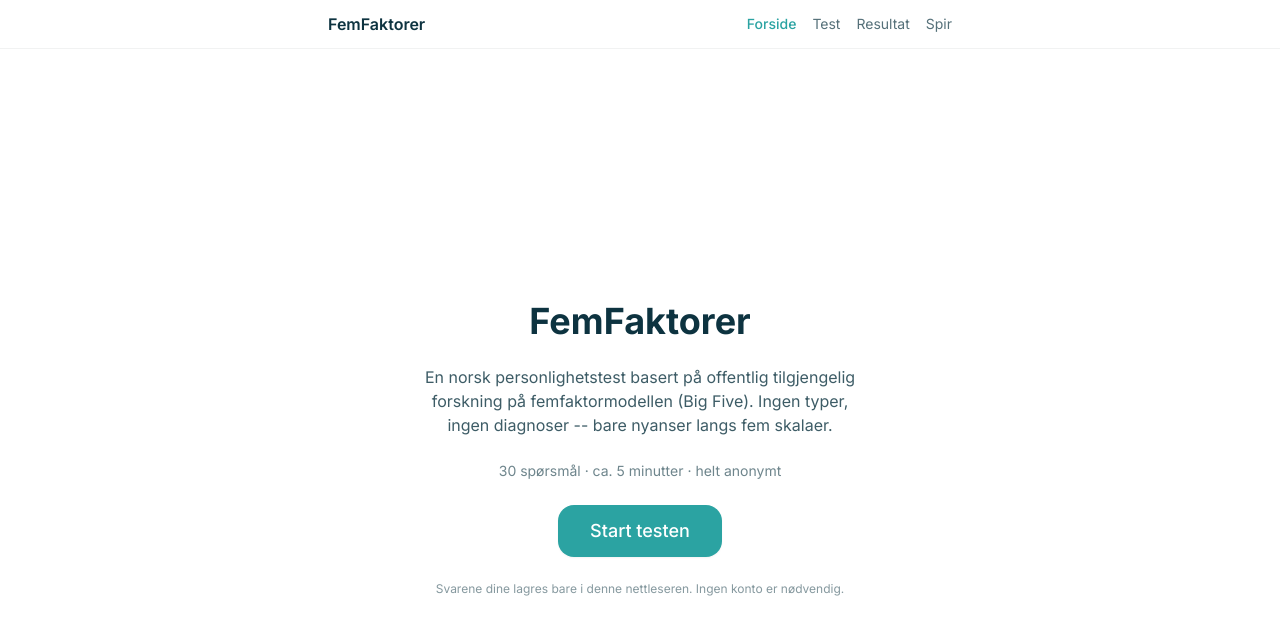
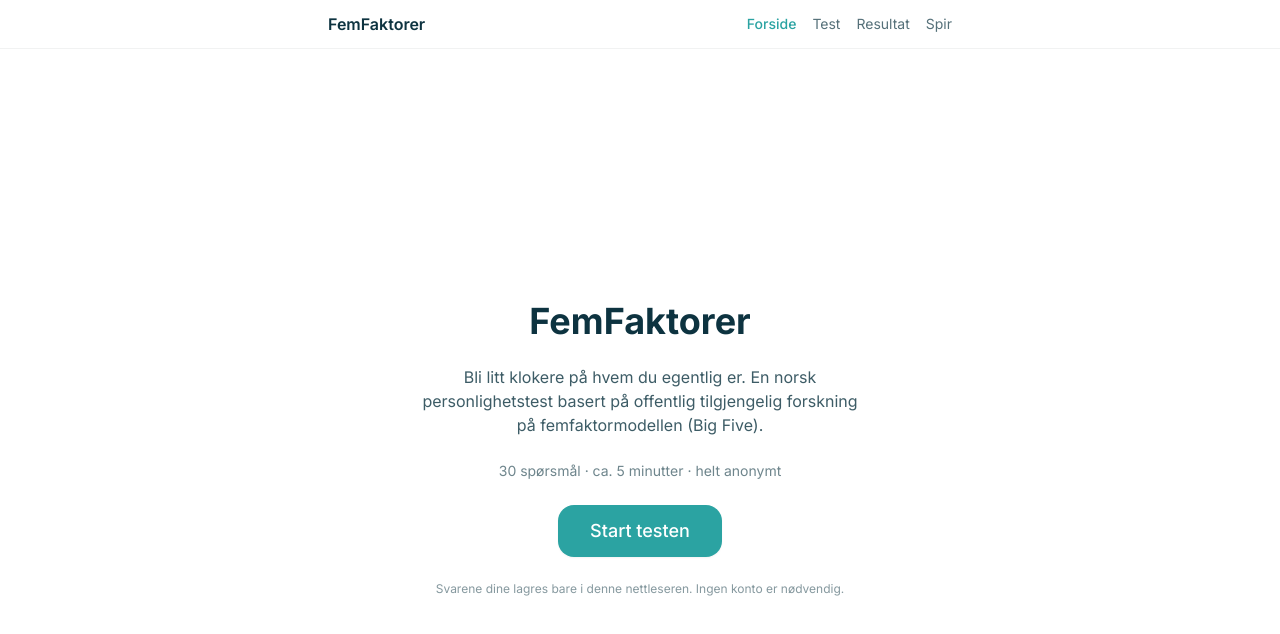
Before and after one commit to jomik-web/femfaktorer, a Next.js app: page / in a window 1280 px wide. Shown: the top 634 px of the page. Built offline with nearby package versions, Linux system fonts and the light colour scheme.

Commit message:
Ny tagline på forsiden: fokus på nysgjerrighet og innsikt

```diff
--- a/src/app/page.tsx
+++ b/src/app/page.tsx
@@ -8,9 +8,8 @@ export default function ForsidePage() {
     <main className="mx-auto flex min-h-screen max-w-2xl flex-col items-center justify-center gap-6 px-6 py-16 text-center">
       <h1 className="text-3xl font-bold text-ink dark:text-white sm:text-4xl">FemFaktorer</h1>
       <p className="max-w-md text-ink/80 dark:text-warmgray/80">
-        En norsk personlighetstest basert på offentlig tilgjengelig forskning på
-        femfaktormodellen (Big Five). Ingen typer, ingen diagnoser -- bare nyanser langs
-        fem skalaer.
+        Bli litt klokere på hvem du egentlig er. En norsk personlighetstest basert på
+        offentlig tilgjengelig forskning på femfaktormodellen (Big Five).
       </p>
       <p className="text-sm text-ink/60 dark:text-warmgray/60">
         {QUESTIONS.length} spørsmål &middot; ca. {minutes} minutter &middot; helt anonymt
```
